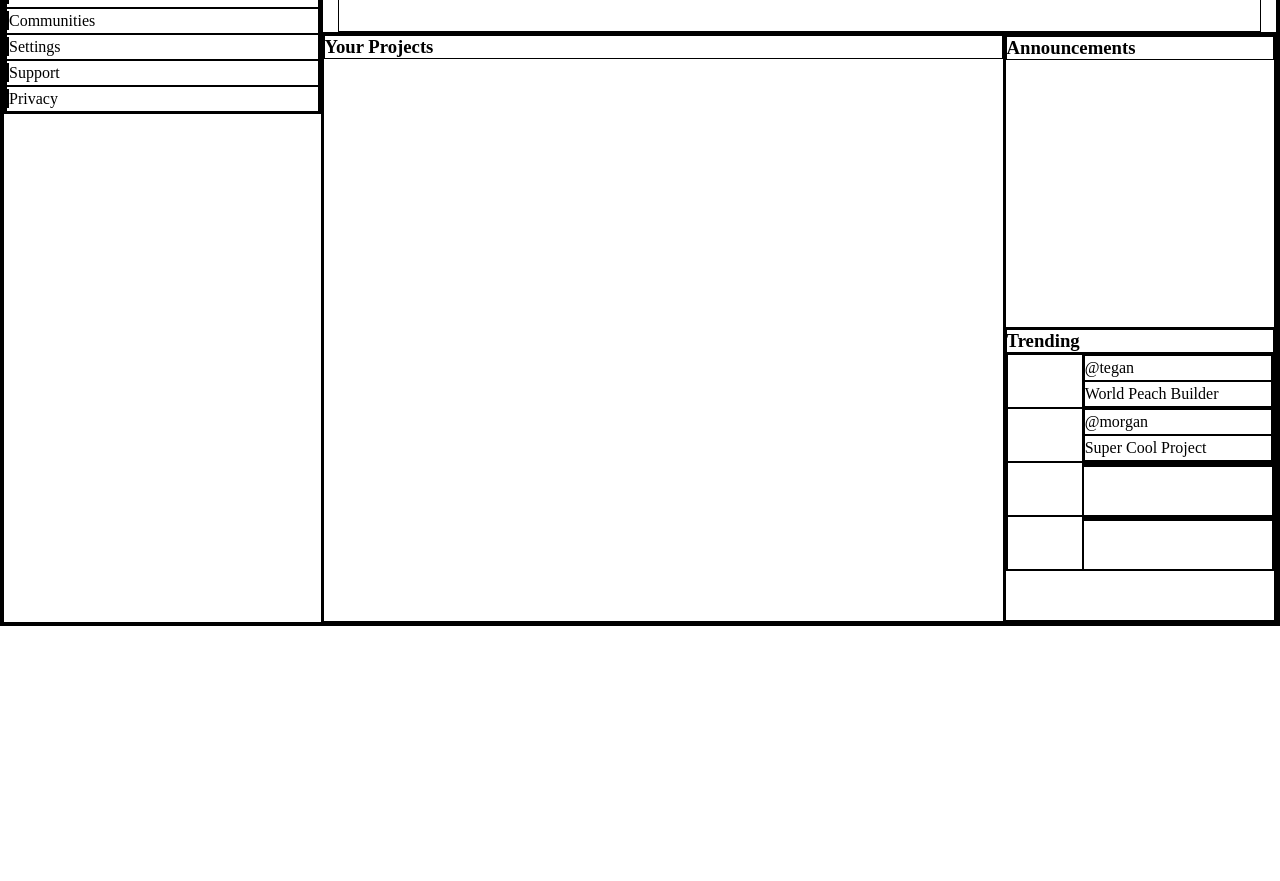
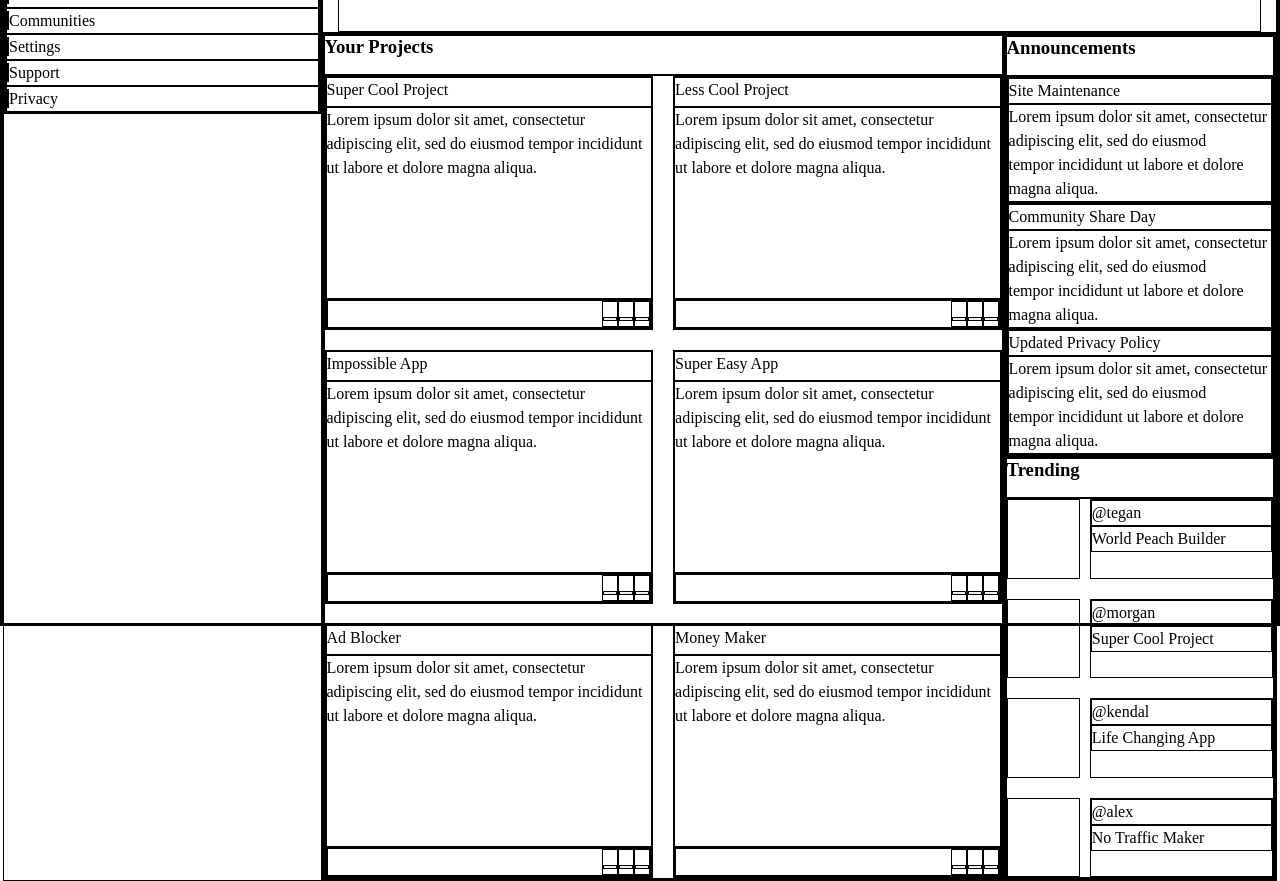
Before and after one commit to chiknfillet/admin_dashboard, a plain HTML site: page index.html in a window 1280 px wide. Shown: the part 170-1051 px from the top of the page. Before the commit the page ends 800 px from the top, so only its background shows below. Drawn offline with Linux system fonts and the light colour scheme.

Commit message:
Finished the page layout using css

```diff
--- a/index.html
+++ b/index.html
@@ -53,11 +53,92 @@
         <div class="content">
             <div class="projects">
                 <h3>Your Projects</h3>
-
+                <div class="projects-container">
+                    <div class="project">
+                        <p>Super Cool Project</p>
+                        <p>Lorem ipsum dolor sit amet, consectetur adipiscing elit, sed do eiusmod tempor incididunt ut labore et dolore magna aliqua.</p>
+                        <div class="project-buttons">
+                            <ul>
+                                <li><button class="project-button"></button></li>
+                                <li><button class="project-button"></button></li>
+                                <li><button class="project-button"></button></li>
+                            </ul>
+                        </div>
+                    </div>
+                    <div class="project">
+                        <p>Less Cool Project</p>
+                        <p>Lorem ipsum dolor sit amet, consectetur adipiscing elit, sed do eiusmod tempor incididunt ut labore et dolore magna aliqua.</p>
+                        <div class="project-buttons">
+                            <ul>
+                                <li><button class="project-button"></button></li>
+                                <li><button class="project-button"></button></li>
+                                <li><button class="project-button"></button></li>
+                            </ul>
+                        </div>
+                    </div>
+                    <div class="project">
+                        <p>Impossible App</p>
+                        <p>Lorem ipsum dolor sit amet, consectetur adipiscing elit, sed do eiusmod tempor incididunt ut labore et dolore magna aliqua.</p>
+                        <div class="project-buttons">
+                            <ul>
+                                <li><button class="project-button"></button></li>
+                                <li><button class="project-button"></button></li>
+                                <li><button class="project-button"></button></li>
+                            </ul>
+                        </div>
+                    </div>
+                    <div class="project">
+                        <p>Super Easy App</p>
+                        <p>Lorem ipsum dolor sit amet, consectetur adipiscing elit, sed do eiusmod tempor incididunt ut labore et dolore magna aliqua.</p>
+                        <div class="project-buttons">
+                            <ul>
+                                <li><button class="project-button"></button></li>
+                                <li><button class="project-button"></button></li>
+                                <li><button class="project-button"></button></li>
+                            </ul>
+                        </div>
+                    </div>
+                    <div class="project">
+                        <p>Ad Blocker</p>
+                        <p>Lorem ipsum dolor sit amet, consectetur adipiscing elit, sed do eiusmod tempor incididunt ut labore et dolore magna aliqua.</p>
+                        <div class="project-buttons">
+                            <ul>
+                                <li><button class="project-button"></button></li>
+                                <li><button class="project-button"></button></li>
+                                <li><button class="project-button"></button></li>
+                            </ul>
+                        </div>
+                    </div>
+                    <div class="project">
+                        <p>Money Maker</p>
+                        <p>Lorem ipsum dolor sit amet, consectetur adipiscing elit, sed do eiusmod tempor incididunt ut labore et dolore magna aliqua.</p>
+                        <div class="project-buttons">
+                            <ul>
+                                <li><button class="project-button"></button></li>
+                                <li><button class="project-button"></button></li>
+                                <li><button class="project-button"></button></li>
+                            </ul>
+                        </div>
+                    </div>
+                </div>
             </div>
             <div class="announcement-trending">
                 <div class="announcements">
                     <h3>Announcements</h3>
+                    <div class="announcement-container">
+                        <div class="announcement-item">
+                            <p>Site Maintenance</p>
+                            <p>Lorem ipsum dolor sit amet, consectetur adipiscing elit, sed do eiusmod tempor incididunt ut labore et dolore magna aliqua.</p>
+                        </div>
+                        <div class="announcement-item">
+                            <p>Community Share Day</p>
+                            <p>Lorem ipsum dolor sit amet, consectetur adipiscing elit, sed do eiusmod tempor incididunt ut labore et dolore magna aliqua.</p>
+                        </div>
+                        <div class="announcement-item">
+                            <p>Updated Privacy Policy</p>
+                            <p>Lorem ipsum dolor sit amet, consectetur adipiscing elit, sed do eiusmod tempor incididunt ut labore et dolore magna aliqua.</p>
+                        </div>
+                    </div>
                 </div>
                 <div class="trending">
                     <h3>Trending</h3>
@@ -74,13 +155,13 @@
                         </div>
                         <div class="trending-icon"></div>
                         <div class="trending-name">
-                            <p></p>
-                            <p></p>
+                            <p>@kendal</p>
+                            <p>Life Changing App</p>
                         </div>
                         <div class="trending-icon"></div>
                         <div class="trending-name">
-                            <p></p>
-                            <p></p>
+                            <p>@alex</p>
+                            <p>No Traffic Maker</p>
                         </div>
                     </div>
                 </div>
--- a/styles.css
+++ b/styles.css
@@ -40,7 +40,7 @@
 }
 
 .content {
-    grid-row: 2 ;
+    grid-row: 2;
     grid-column: 2;
     display: grid;
     grid-template-columns: 2.5fr 1fr;
@@ -48,6 +48,28 @@
 
 .projects {
     grid-column: 1 / 2;
+    grid-row: 1 / -1;
+    display: grid;
+    grid-template-rows: 40px 1fr;
+}
+
+.project {
+    display: grid;
+    grid-template-rows: 30px 1fr 30px;
+}
+
+.project-buttons > ul {
+    list-style: none;
+    display: flex;
+    justify-content: flex-end;
+    align-content: center;
+}
+
+.projects-container {
+    display: grid;
+    grid-template-columns: 1fr 1fr;
+    grid-template-rows: repeat(3, 1fr);
+    gap: 20px;
 }
 
 .announcement-trending {
@@ -56,8 +78,20 @@
     grid-template-rows: 1fr 1fr;
 }
 
+.announcements {
+    display: grid;
+    grid-template-rows: 40px 1fr;
+}
+
+.trending {
+    display: grid;
+    grid-template-rows: 40px 1fr;
+}
+
 .trending-container {
     display: grid;
     grid-template-columns: 1fr 2.5fr;
     grid-template-rows: repeat(4, 1fr);
+    column-gap: 10px;
+    row-gap: 20px;
 }
```
